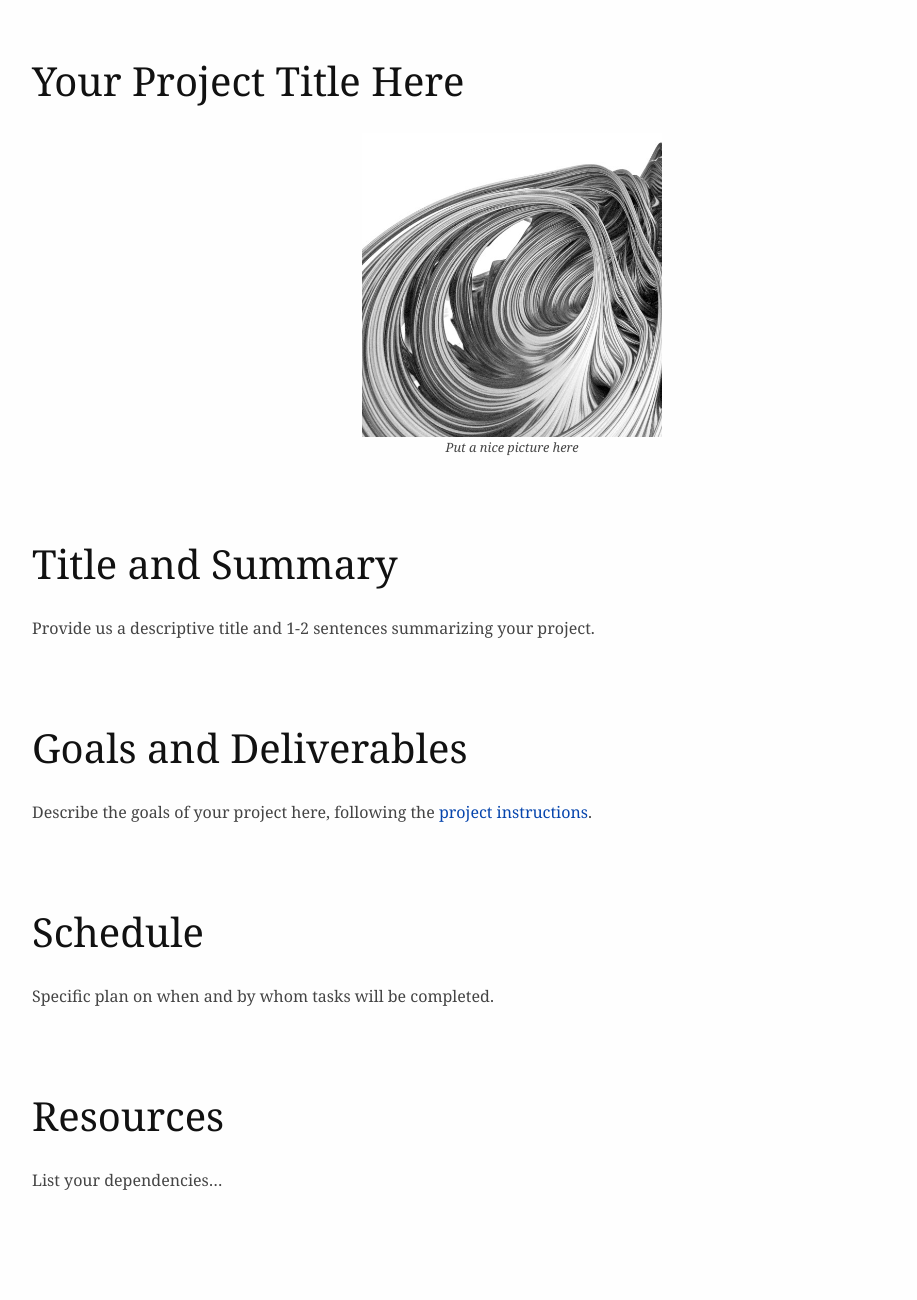
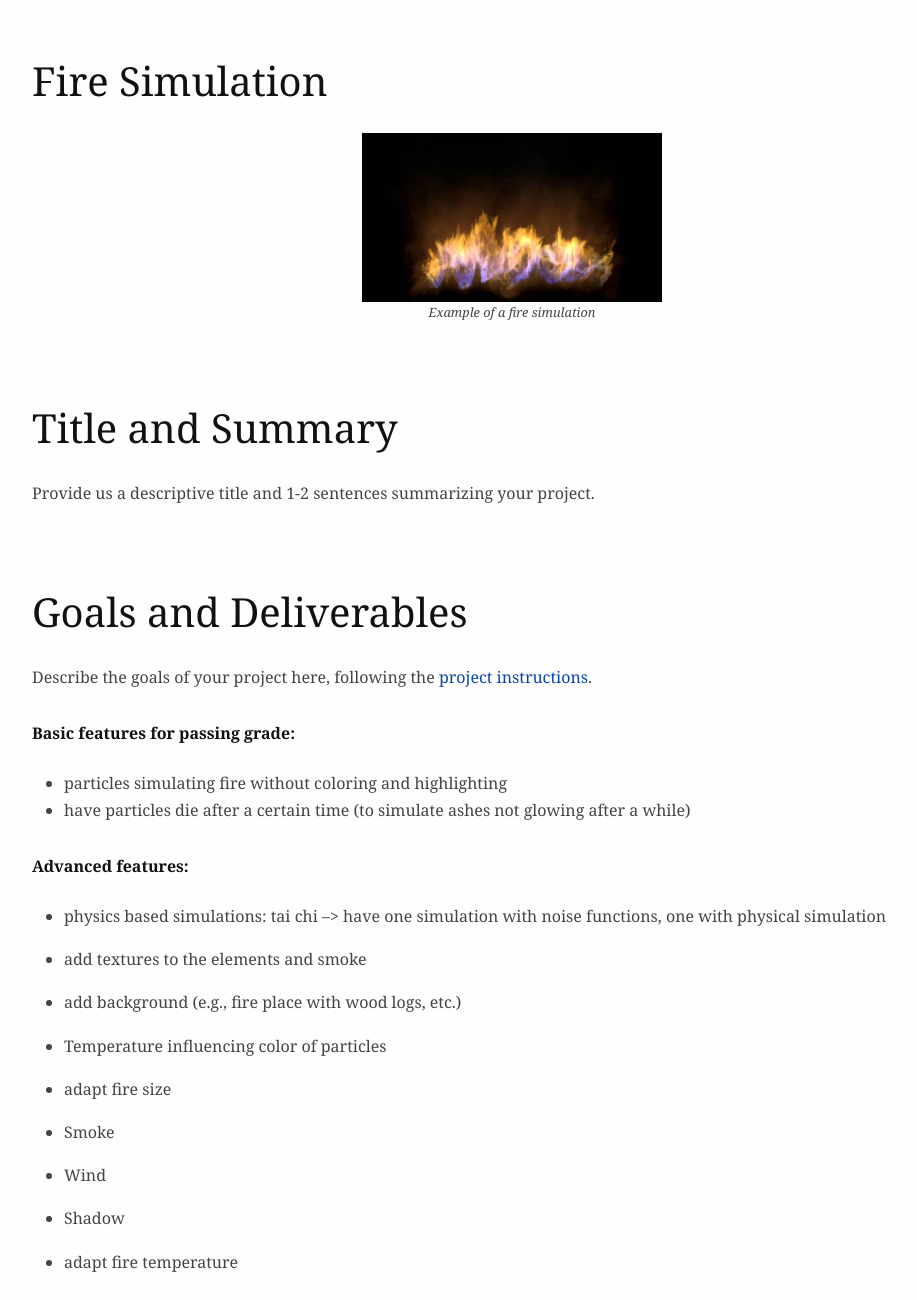
Before and after one commit to Luca-Engel/Computer_Graphics, a plain HTML site: page Project/proposal_template/proposal.html in a window 1280 px wide. Shown: the part 40-1340 px from the top of the page, without its empty margins (128-1045 px from the left). Before the commit the page ends 1267 px from the top, so only its background shows below. Drawn offline with Linux system fonts and the light colour scheme.

Commit message:
added ideas for proposal

```diff
--- a/Project/proposal_template/proposal.html
+++ b/Project/proposal_template/proposal.html
@@ -4,7 +4,7 @@
   <meta charset="utf-8" />
   <meta name="generator" content="pandoc" />
   <meta name="viewport" content="width=device-width, initial-scale=1.0, user-scalable=yes" />
-  <title>Your Project Title Here</title>
+  <title>Fire Simulation</title>
   <style>
     code{white-space: pre-wrap;}
     span.smallcaps{font-variant: small-caps;}
@@ -12,6 +12,7 @@
     div.column{display: inline-block; vertical-align: top; width: 50%;}
     div.hanging-indent{margin-left: 1.5em; text-indent: -1.5em;}
     ul.task-list{list-style: none;}
+    .display.math{display: block; text-align: center; margin: 0.5rem auto;}
   </style>
   <link rel="stylesheet" href="icg_report.css" />
   <!--[if lt IE 9]>
@@ -20,15 +21,32 @@
 </head>
 <body>
 <header id="title-block-header">
-<h1 class="title">Your Project Title Here</h1>
+<h1 class="title">Fire Simulation</h1>
 </header>
 <figure>
-<img src="images/demo.jpg" width="300" alt="" /><figcaption>Put a nice picture here</figcaption>
+<img src="images/Fire-simulation.jpg" width="300" alt="Example of a fire simulation" /><figcaption aria-hidden="true">Example of a fire simulation</figcaption>
 </figure>
 <h1 id="title-and-summary">Title and Summary</h1>
 <p>Provide us a descriptive title and 1-2 sentences summarizing your project.</p>
 <h1 id="goals-and-deliverables">Goals and Deliverables</h1>
 <p>Describe the goals of your project here, following the <a href="https://lgg.epfl.ch/teaching/ICG2019/icg_lectures/2019_project_instructions">project instructions</a>.</p>
+<h5 id="basic-features-for-passing-grade">Basic features for passing grade:</h5>
+<ul>
+<li>particles simulating fire without coloring and highlighting</li>
+<li>have particles die after a certain time (to simulate ashes not glowing after a while)</li>
+</ul>
+<h5 id="advanced-features">Advanced features:</h5>
+<ul>
+<li><p>physics based simulations: tai chi –&gt; have one simulation with noise functions, one with physical simulation</p></li>
+<li><p>add textures to the elements and smoke</p></li>
+<li><p>add background (e.g., fire place with wood logs, etc.)</p></li>
+<li><p>Temperature influencing color of particles</p></li>
+<li><p>adapt fire size</p></li>
+<li><p>Smoke</p></li>
+<li><p>Wind</p></li>
+<li><p>Shadow</p></li>
+<li><p>adapt fire temperature</p></li>
+</ul>
 <h1 id="schedule">Schedule</h1>
 <p>Specific plan on when and by whom tasks will be completed.</p>
 <h1 id="resources">Resources</h1>
```
Also changed, not shown: Project/proposal_template/images/Fire-simulation.jpg (added), 1 other file.
